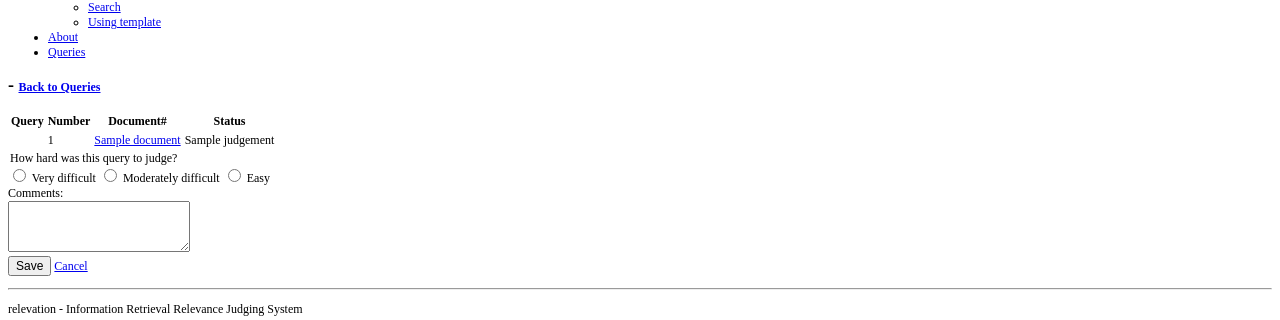
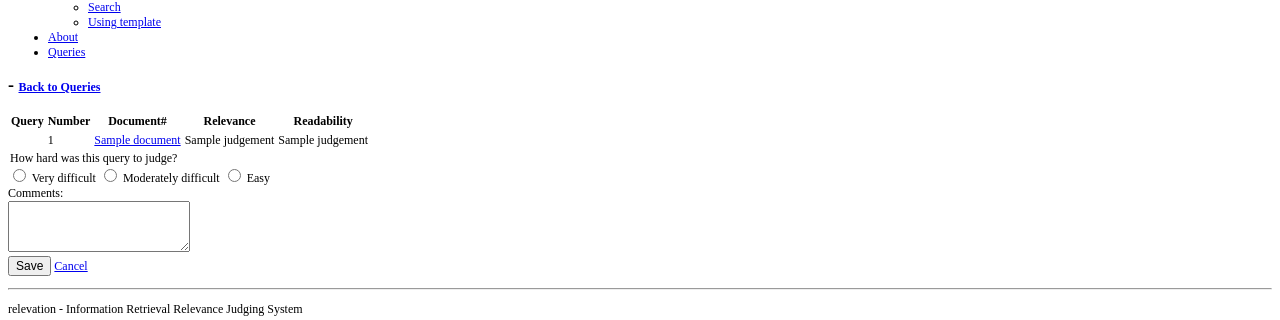
Before and after one commit to ielab/relevation, a Django app: template judgementapp/templates/judgementapp/query.html in a window 1280 px wide. Shown: the part 185-505 px from the top of the page. Run offline with Django 3.2, Linux system fonts and the light colour scheme; the template is opened without the code that fills it: most values are stand-ins (such as "Sample title", 1, 10 or a date in 2020); parts of the project's set-up code (start-up, migrations or seed data) failed here and were passed over; some libraries are stand-ins or nearby versions.

Commit message:
Added a column in the query view to show users about the readability of their assessments in the same way that the relevance is shown

```diff
--- a/judgementapp/templates/judgementapp/query.html
+++ b/judgementapp/templates/judgementapp/query.html
@@ -16,7 +16,8 @@
                   <th>Query</th>
                   <th>Number</th>
                   <th>Document#</th>
-                  <th>Status</th>
+                  <th>Relevance</th>
+                  <th>Readability</th>
                 </tr>
               </thead>
               <tbody>
@@ -30,7 +31,15 @@
                       {% if judgement.relevance == 0 %} red {% endif %}
                       {% if judgement.relevance == 1 %} orange {% endif %}
                       {% if judgement.relevance == 2 %} green {% endif %}
-                    " >{{ judgement.label }}</td>
+                    " >{{ judgement.tlabel }}</td>
+                    <td style="color:
+                      {% if judgement.readability == -1 %} black {% endif %}
+                      {% if judgement.readability == 0 %} red {% endif %}
+                      {% if judgement.readability == 1 %} brown  {% endif %}
+                      {% if judgement.readability == 2 %} olive {% endif %}
+                      {% if judgement.readability == 3 %} green {% endif %}
+                    " >{{ judgement.rlabel }}</td>
+
                   </tr>
                 {% endfor %}
               </tbody>
```
Also changed, not shown: judgementapp/models.py (+14 -12 lines), db/relevation.db.
